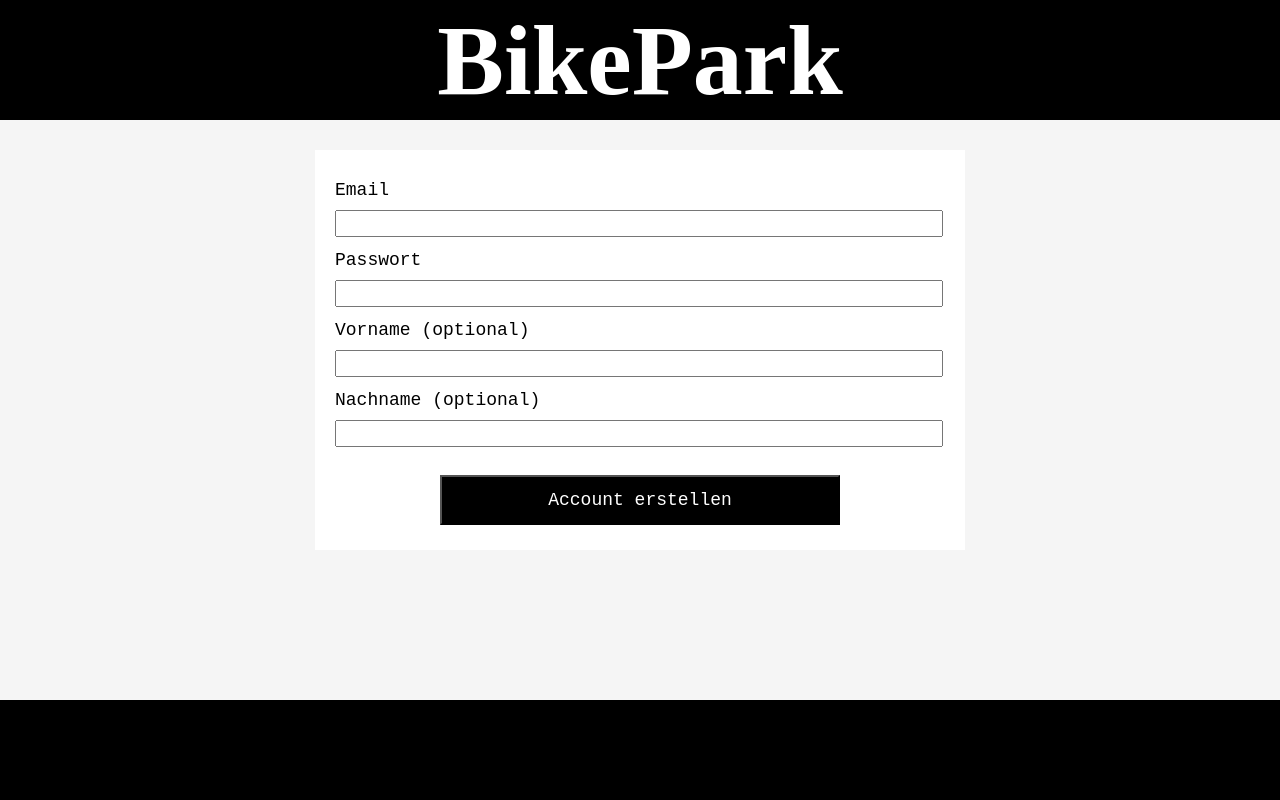
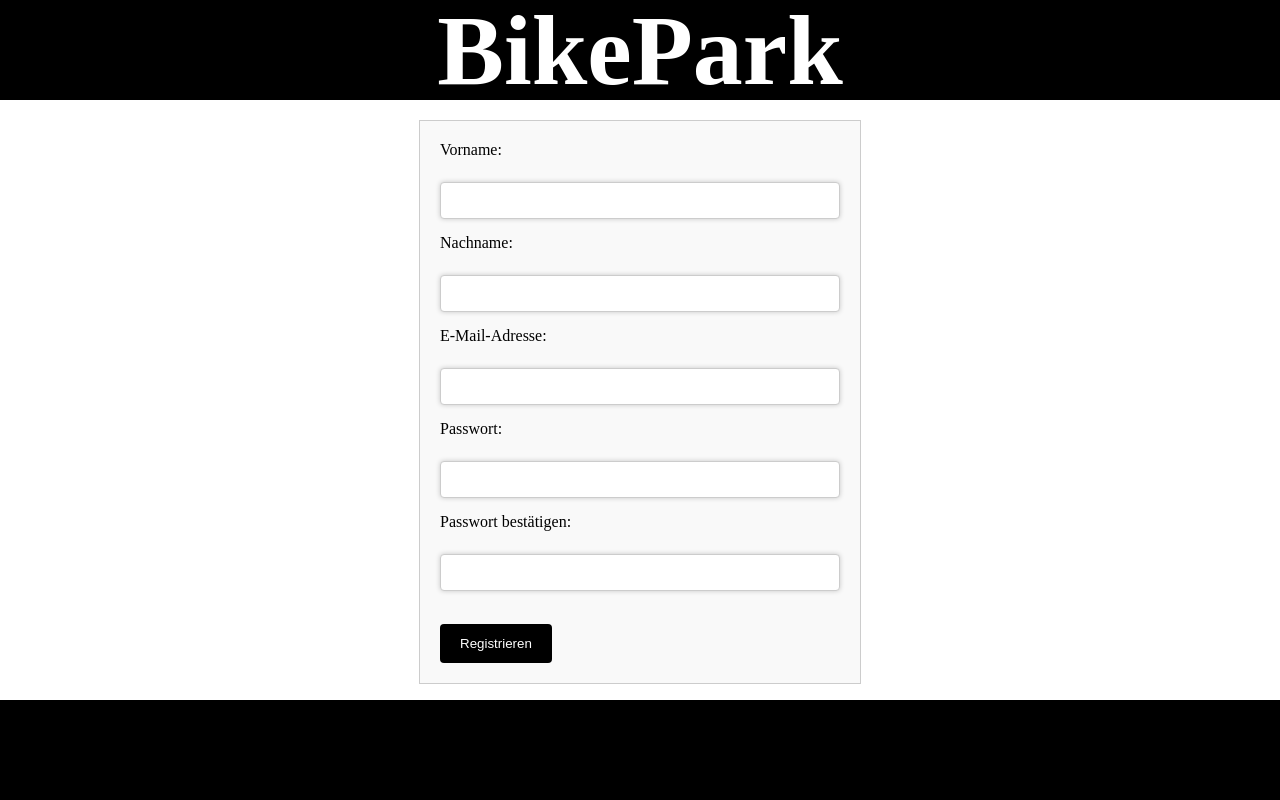
Before and after one commit to Alpi1907/SWP_4bWI, a PHP site: page /SignUp.html in a window 1280 px wide. Run offline with PHP 8.4, Linux system fonts and the light colour scheme.

Commit message:
Registrierung, Anmeldung, Design

```diff
--- a/0_BikePark/SignUp/SignUp.css
+++ b/0_BikePark/SignUp/SignUp.css
@@ -1,137 +1,71 @@
-.row1{
+.row{
     background-color: black;
     width: 100%;
-    height: 120px;
-    position: absolute;
-    left: 0%;
-    top: 0%;
+    height: 100px;
+    display: flex;
+    flex-direction: row;
+    align-items: center;
+    justify-content: center;
     color: white;
     font-size: 100px;
-    display: flex;
-    align-items: center;
-    justify-content: center;
-}
-
-.row1_2{
-    color: white;
-    font-size: 100px;
-}
-
-.SignIn{
-    height: 500px;
-    width: 100%;
-    display: flex;
-    align-items: center;
-    justify-content: center;
-    margin-top: 100px;
-    background-color: whitesmoke;
-    top: 30px;
-}
-.box{
-    background-color: white;
-    width: 650px;
-    height: 400px;
-    display: flex;
-    flex-direction: column;
-    align-items: center;
-    justify-content: center;
-    color: black;
-    position: absolute;
-}
-
-.EmailÜberschrift{
-    display: flex;
-    flex-direction: row;
-    position: absolute;
-    left: 20px;
-    top: 30px;
-    font-size: large;
-    font-family: 'Courier New', Courier, monospace;
-}
-
-.Email{
-    position: absolute;
-    top: 60px;
-    left: 20px;
-    width: 600px;
-    font-size: large;
-}
-
-.PasswortÜberschrift{
-    display: flex;
-    flex-direction: row;
-    position: absolute;
-    left: 20px;
-    top: 100px;
-    font-size: large;
-    font-family: 'Courier New', Courier, monospace;
-}
-
-.Passwort{
-    position: absolute;
-    top: 130px;
-    left: 20px;
-    width: 600px;
-    font-size: large;
-}
-
-.VornameÜberschrift{
-    display: flex;
-    flex-direction: row;
-    position: absolute;
-    left: 20px;
-    top: 170px;
-    font-size: large;
-    font-family: 'Courier New', Courier, monospace;
-}
-
-.Vorname{
-    position: absolute;
-    top: 200px;
-    left: 20px;
-    width: 600px;
-    font-size: large;
-}
-
-.NachnameÜberschrift{
-    display: flex;
-    flex-direction: row;
-    position: absolute;
-    left: 20px;
-    top: 240px;
-    font-size: large;
-    font-family: 'Courier New', Courier, monospace;
-}
-
-.Nachname{
-    position: absolute;
-    top: 270px;
-    left: 20px;
-    width: 600px;
-    font-size: large;
-}
-
-.SignUpButton{
-    width: 650px;
-    height: 100px;
-    top: 300px;
-    position: absolute;
-    display: flex;
-    flex-direction: column;
-    justify-content: center;
-    align-items: center;
-}
-
-.SignUpButton2{
-    background-color: black;
-    color: white;
-    width: 400px;
-    height: 50px;
-    font-size: large;
-    font-family: 'Courier New', Courier, monospace;
+    top: 0%;
+    left: 0%;
+    position: fixed;
 }
 
 .row2{
+    background-color: white;
+    position: absolute;
+    left: 0%;
+    width: 100%;
+    height: 500px;
+    top: 120px;
+}
+
+form {
+	width: 400px;
+    top: 500px;
+	margin: 0 auto;
+	padding: 20px;
+	border: 1px solid #ccc;
+	background-color: #f9f9f9;
+}
+
+label {
+	display: block;
+	margin-bottom: 5px;
+}
+
+input[type="text"],
+input[type="email"],
+input[type="password"] {
+	width: 100%;
+	padding: 10px;
+	margin-bottom: 15px;
+	border: 1px solid #ccc;
+	border-radius: 4px;
+	box-sizing: border-box;
+    box-shadow: 0 0 5px rgba(0, 0, 0, 0.2);
+}
+
+input[type="submit"] {
+	background-color: #000000;
+	color: white;
+	padding: 12px 20px;
+	border: none;
+	border-radius: 4px;
+	cursor: pointer;
+}
+
+input[type="submit"]:hover {
+	background-color: #45a049;
+}
+
+input[type="submit"]:active {
+	background-color: #3e8e41;
+}
+
+.row3{
     background-color: black;
     position: fixed;
     width: 100%;
--- a/0_BikePark/SignUp/SignUp.html
+++ b/0_BikePark/SignUp/SignUp.html
@@ -8,29 +8,38 @@
     <link rel="stylesheet" href="SignUp.css">
     <style>
         html{
-            background-color: whitesmoke;
+            background-color: white;
         }
     </style>
+    <title>Registrierung</title>
 </head>
+
 <body>
-    <div class="row1">
-        <div class="row1_2"><b>BikePark</b></div>
+    <div class="row">
+        <div class="row1"><b>BikePark</b></div>
     </div>
-    <div class="SignIn">
-        <div class="box">
-            <div class="EmailÜberschrift">Email</div>
-            <input type="text" id="Email" class="Email" />
-            <div class="PasswortÜberschrift">Passwort</div>
-            <input type="text" id="Passwort" class="Passwort" />
-            <div class="VornameÜberschrift">Vorname (optional)</div>
-            <input type="text" id="Vorname" class="Vorname" />
-            <div class="NachnameÜberschrift">Nachname (optional)</div>
-            <input type="text" id="Nachname" class="Nachname" />
-            <div class="SignUpButton">
-                <button class="SignUpButton2">Account erstellen</button>
-            </div>
-        </div>
+	<div class="row2">
+        <form action="registrieren.php" method="post">
+            <label for="vorname">Vorname:</label><br>
+            <input type="text" id="vorname" name="vorname"><br>
+
+            <label for="nachname">Nachname:</label><br>
+            <input type="text" id="nachname" name="nachname"><br>
+
+            <label for="email">E-Mail-Adresse:</label><br>
+            <input type="email" id="email" name="email"><br>
+
+            <label for="passwort">Passwort:</label><br>
+            <input type="password" id="passwort" name="passwort"><br>
+
+            <label for="passwortbest">Passwort bestätigen:</label><br>
+            <input type="password" id="passwortbest" name="passwortbest"><br><br>
+
+            <input type="submit" value="Registrieren" onClick=" open('http://127.0.0.1:5500/0_BikePark/Website/Website.html')">
+        </form>
     </div>
-    <div class="row2"></div>
+
+    <div class="row3"></div>
+
 </body>
 </html>
```
Also changed, not shown: 0_BikePark/Sign In/SignIn.css (+51 -69 lines), 0_BikePark/Sign In/SignIn.html (+10 -8 lines), 0_BikePark/Sign In/anmelden.php (added, +30 -0 lines), 0_BikePark/SignUp/registrieren.php (added, +27 -0 lines), 0_BikePark/SignUp/registrieren.sql (added, +7 -0 lines), 0_BikePark/Website/Website.css (+38 -3 lines), 0_BikePark/Website/Website.html (+21 -1 lines), 0_BikePark/profil.php (added, +10 -0 lines), 0_BikePark/Website/BikePark Logo.png (added).
